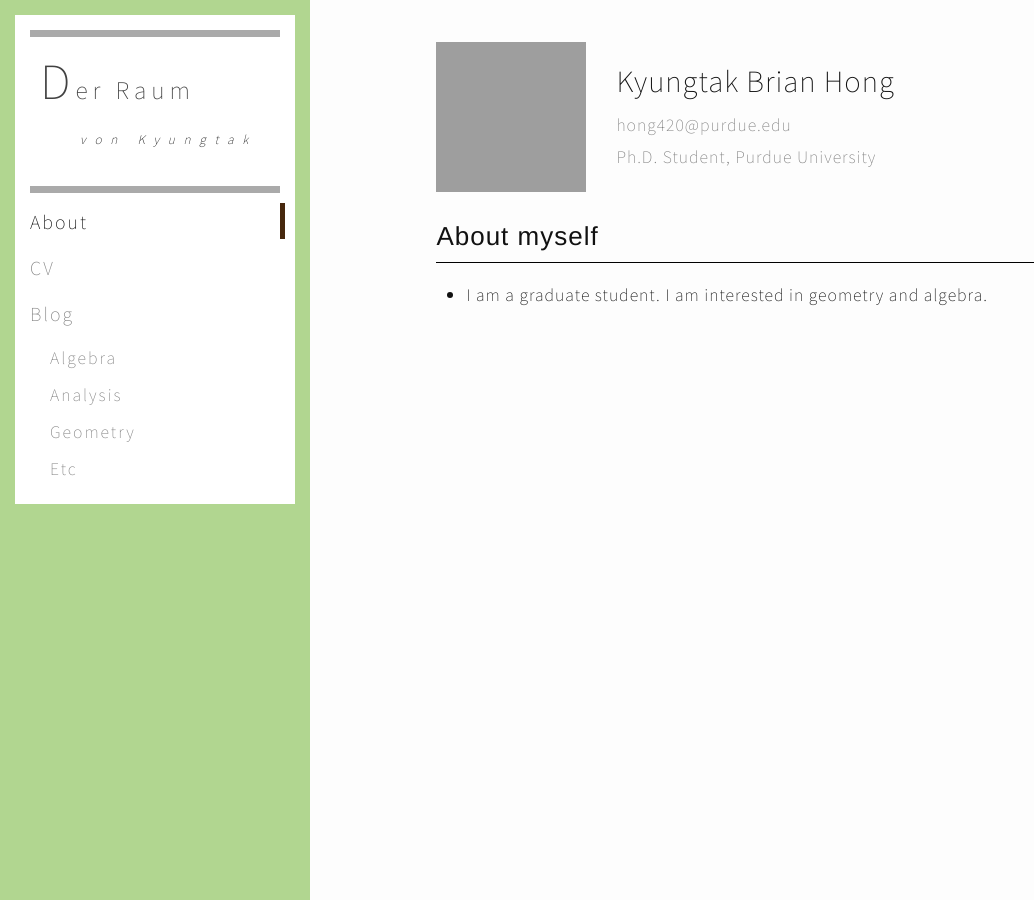
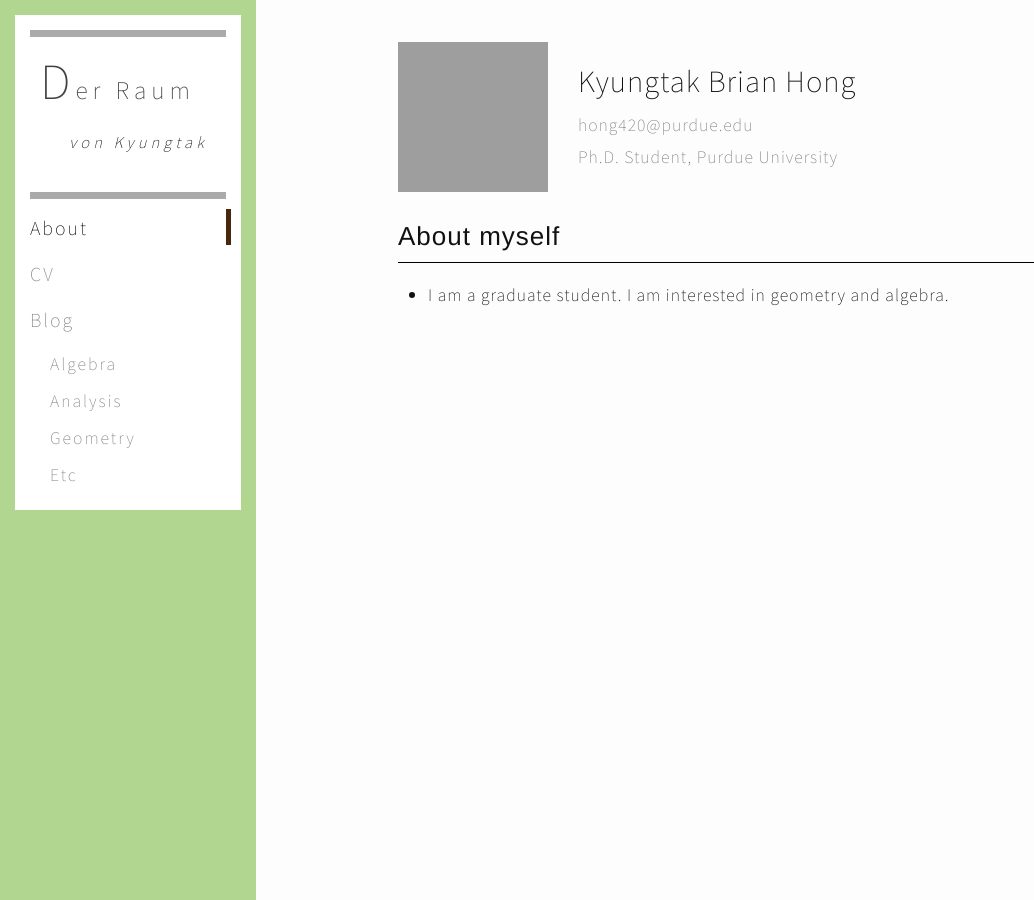
Before and after one commit to Kyungtak-Hong/kyungtak-hong.github.io, a Jekyll site: the page built from index.md, in a window 1280 px wide. Shown: the whole page, without its empty margins (0-1034 px from the left). Built offline with Jekyll 4.4.1, drawn with Linux system fonts in a browser that asks for light colours; grey boxes are pictures that could not be loaded.

Commit message:
Update _layout.scss

```diff
--- a/_sass/_layout.scss
+++ b/_sass/_layout.scss
@@ -5,10 +5,9 @@
     //border-top: 5px solid $grey-color-dark;
     //border-bottom: 1px solid $grey-color-light;
     min-height: 56px;
-    min-width: 310px;
     // Positioning context for the mobile navigation icon
     position: fixed;
-    width: 23%;
+    width: 20%;
     height: 100%;
     background: #B1D690;
     @include media-query($on-palm) {
@@ -88,7 +87,7 @@
 }
 
 .site-subtitle {
-    font-size: 12px;
+    font-size: 15px;
     font-weight: 200;
     font-style: italic;
     width:80%;
@@ -366,7 +365,7 @@
 
 .page-content {
     width: 80%;
-    padding-left: 23%;
+    padding-left: 20%;
 
     .cover-img-container {
         overflow:hidden;
```
